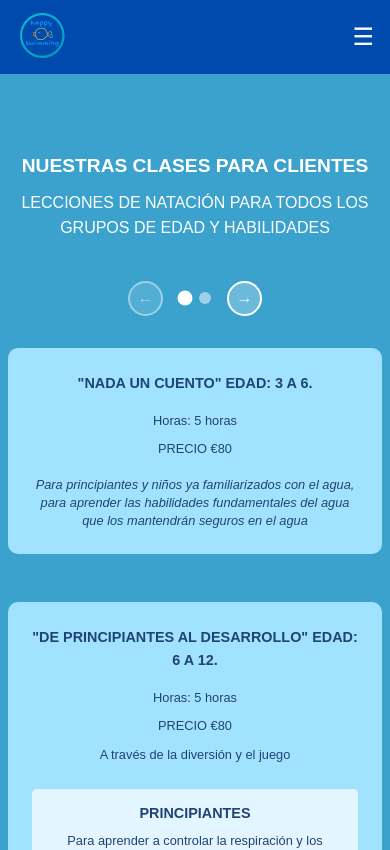
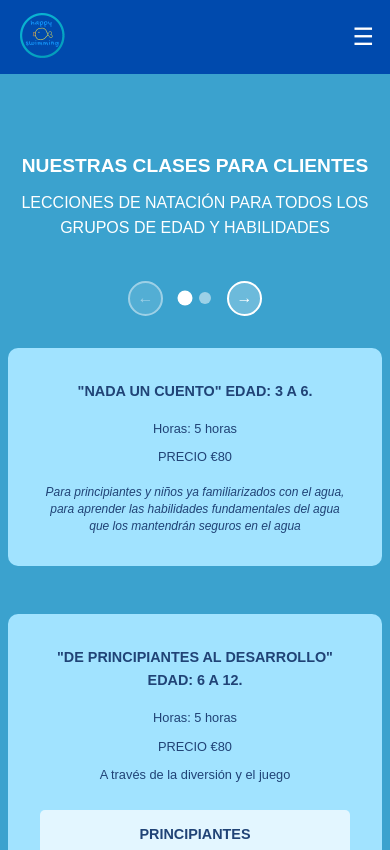
Before and after one commit to papitaAlgodonCplusplus/HappySwimming, an Angular app: page /services in a window 390 px wide. Shown: the top 850 px of the page. Built offline with nearby package versions, Linux system fonts and the light colour scheme; a web font is replaced by a local one.

Commit message:
feat(auth, services): update styles for responsiveness and adjust price display in service offerings

```diff
--- a/src/app/auth/auth.component.css
+++ b/src/app/auth/auth.component.css
@@ -217,10 +217,16 @@ app-header {
     text-align: center;
   }
 
-  /* Remove bottom position as we're switching to relative positioning */
+  .hero-content {
+    bottom: 10%;
+    position: relative; /* Change from absolute to relative positioning */
+    margin-top: 0; /* Reduce space between buttons and title */
+  }
 
   .hero-title {
+    margin-top: 4vh;
     font-size: 1.6rem;
+    margin-bottom: 0.1rem; /* Reduce space between title and subtitle */
   }
 
   .hero-subtitle {
@@ -233,12 +239,6 @@ app-header {
     height: auto;
     gap: 0.5rem;
     padding: 1rem;
-  }
-
-  .hero-content {
-    bottom: 10%;
-    margin-top: 4vh; /* Fixed space after buttons regardless of language */
-    position: relative; /* Change from absolute to relative positioning */
   }
 
   .user-btn {
--- a/src/app/services-offer/services.component.css
+++ b/src/app/services-offer/services.component.css
@@ -142,9 +142,11 @@
   color: #204376;
 }
 
-/* Indentation for professional service details */
-.indent {
-  padding-left: 1.5rem;
+.box-detail2 {
+  font-size: 1rem;
+  margin-bottom: 0.5rem;
+  font-weight: normal;
+  color: #204376;
 }
 
 .service-description {
@@ -154,6 +156,10 @@
   margin-top: 0.5rem;
   font-style: italic;
   line-height: 1.4;
+}
+
+.indent {
+  padding-left: 1.5rem;
 }
 
 /* Levels container */
@@ -206,6 +212,13 @@
   }
 }
 
+/* Add display rule for min-people on larger screens */
+@media (min-width: 769px) {
+  .min-people {
+    display: inline-block;
+  }
+}
+
 /* Responsive adjustments */
 @media (max-width: 768px) {
   .column-title {
@@ -217,32 +230,19 @@
   }
 
   .box-title {
+    font-size: 1.1rem;
+  }
+
+  .box-detail, .box-detail2 {
     font-size: 0.9rem;
   }
 
-  .box-detail {
-    font-size: 0.8rem;
-    text-align: center;
-    margin-left: 0 !important;
-    margin-right: 0 !important;
-  }
-
-  .indent {
-    padding-left: 0;
-    text-align: center;
-  }
-
   .service-description {
-    font-size: 0.8rem;
+    font-size: 0.85rem;
   }
 
   .service-box {
-    padding: 0.5rem;
-  }
-
-  .box-content {
     padding: 1rem;
-    text-align: center;
   }
 
   .levels-container {
@@ -262,21 +262,37 @@
     height: 40px;
     font-size: 1.2rem;
   }
-
-  /* Hide the "minimum 10 people" text on mobile */
-  .min-people {
-    display: none;
-  }
 }
 
 /* Additional responsiveness for very small screens */
-@media (max-width: 400px) {
+@media (max-width: 480px) {
   .services-content {
     padding: 1rem 0.5rem;
   }
 
+  .box-content {
+    text-align: center;
+    padding: 1rem;
+  }
+
   .column-title {
     font-size: 1.2rem;
+  }
+
+  .box-title {
+    font-size: 0.9rem;
+  }
+
+  .box-detail, .box-detail2 {
+    font-size: 0.8rem;
+  }
+
+  .service-description {
+    font-size: 0.75rem;
+  }
+
+  .indent {
+    padding-left: 0;
   }
 
   .nav-arrow {
@@ -284,4 +300,8 @@
     height: 35px;
     font-size: 1rem;
   }
+
+  .min-people {
+    display: none; /* Hide on very small screens */
+  }
 }
--- a/src/app/services-offer/services.component.html
+++ b/src/app/services-offer/services.component.html
@@ -107,9 +107,9 @@
           <div class="box-content">
             <h3 class="box-title">{{ 'professionalServices.swimmingStoryTrainer.title' | translate }}</h3>
             <p class="box-detail">a. {{ 'professionalServices.online' | translate }}: - {{ 'professionalServices.duration' | translate }}: 10 hours</p>
-            <p class="box-detail indent">- {{ 'professionalServices.price' | translate }}: €200</p>
+            <p class="box-detail2 indent" [ngStyle]="{'margin-left': (window.innerWidth > 1000 ? '21.2vw' : window.innerWidth < 1000 ? '11vw' : '0')}">- {{ 'professionalServices.price' | translate }}: €200</p>
             <p class="box-detail">b. {{ 'professionalServices.inPerson' | translate }}: - {{ 'professionalServices.duration' | translate }}: 10 hours</p>
-            <p class="box-detail indent">- {{ 'professionalServices.price' | translate }}: €2,000 <span class="min-people">{{ 'professionalServices.minPeople' | translate }}</span></p>
+            <p class="box-detail2 indent" [ngStyle]="{'margin-left': (window.innerWidth > 1000 ? '21.8vw' : window.innerWidth < 1000 ? '20.5vw' : '0')}">- {{ 'professionalServices.price' | translate }}: €2,000 <span class="min-people">{{ 'professionalServices.minPeople' | translate }}</span></p>
           </div>
         </div>
 
@@ -117,9 +117,9 @@
           <div class="box-content">
             <h3 class="box-title">{{ 'professionalServices.swimmingStoryTeacher.title' | translate }}</h3>
             <p class="box-detail">a. {{ 'professionalServices.online' | translate }}: - {{ 'professionalServices.duration' | translate }}: 8 hours</p>
-            <p class="box-detail indent">- {{ 'professionalServices.price' | translate }}: €90</p>
+            <p class="box-detail2 indent" [ngStyle]="{'margin-left': (window.innerWidth > 1000 ? '21.6vw' : window.innerWidth < 1000 ? '10.8vw' : '0')}">- {{ 'professionalServices.price' | translate }}: €90</p>
             <p class="box-detail">b. {{ 'professionalServices.inPerson' | translate }}: - {{ 'professionalServices.duration' | translate }}: 10 hours</p>
-            <p class="box-detail indent">- {{ 'professionalServices.price' | translate }}: €1500 <span class="min-people">{{ 'professionalServices.minPeople' | translate }}</span></p>
+            <p class="box-detail2 indent" [ngStyle]="{'margin-left': (window.innerWidth > 1000 ? '21.8vw' : window.innerWidth < 1000 ? '18vw' : '0')}">- {{ 'professionalServices.price' | translate }}: €1500 <span class="min-people">{{ 'professionalServices.minPeople' | translate }}</span></p>
           </div>
         </div>
 
@@ -127,7 +127,7 @@
           <div class="box-content">
             <h3 class="box-title">{{ 'professionalServices.frontCrawl.title' | translate }}</h3>
             <p class="box-detail">a. {{ 'professionalServices.inPerson' | translate }}: - {{ 'professionalServices.duration' | translate }}: 4 hours</p>
-            <p class="box-detail indent">- {{ 'professionalServices.price' | translate }}: €850 <span class="min-people">{{ 'professionalServices.minPeople' | translate }}</span></p>
+            <p class="box-detail2 indent" [ngStyle]="{'margin-left': (window.innerWidth > 1000 ? '22vw' : window.innerWidth < 1000 ? '17vw' : '0')}">- {{ 'professionalServices.price' | translate }}: €850 <span class="min-people">{{ 'professionalServices.minPeople' | translate }}</span></p>
           </div>
         </div>
 
@@ -135,7 +135,7 @@
           <div class="box-content">
             <h3 class="box-title">{{ 'professionalServices.aquagym.title' | translate }}</h3>
             <p class="box-detail">a. {{ 'professionalServices.online' | translate }}: - {{ 'professionalServices.duration' | translate }}: 4 hours</p>
-            <p class="box-detail indent">- {{ 'professionalServices.price' | translate }}: €45</p>
+            <p class="box-detail2 indent" [ngStyle]="{'margin-left': (window.innerWidth > 1000 ? '21.5vw' : window.innerWidth < 1000 ? '11vw' : '0')}">- {{ 'professionalServices.price' | translate }}: €45</p>
           </div>
         </div>
       </div>
```
